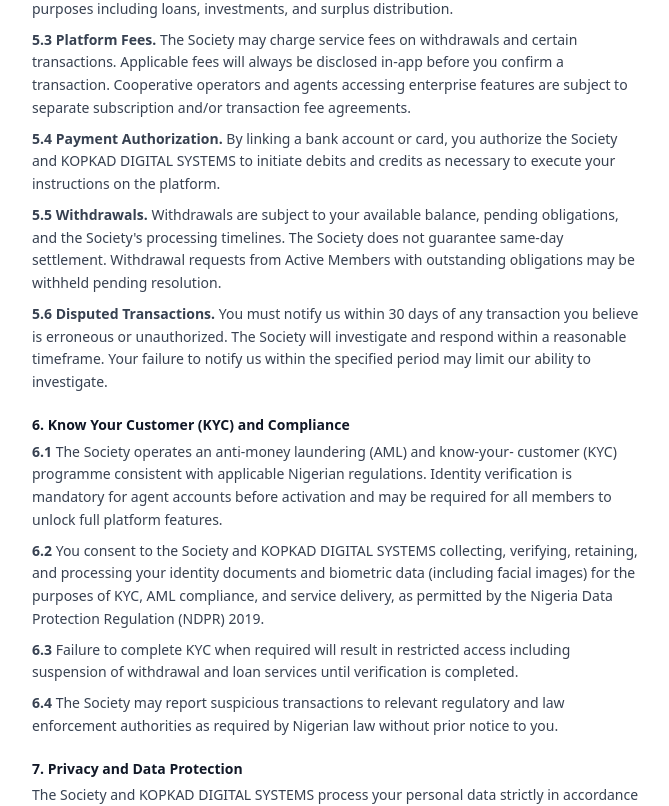
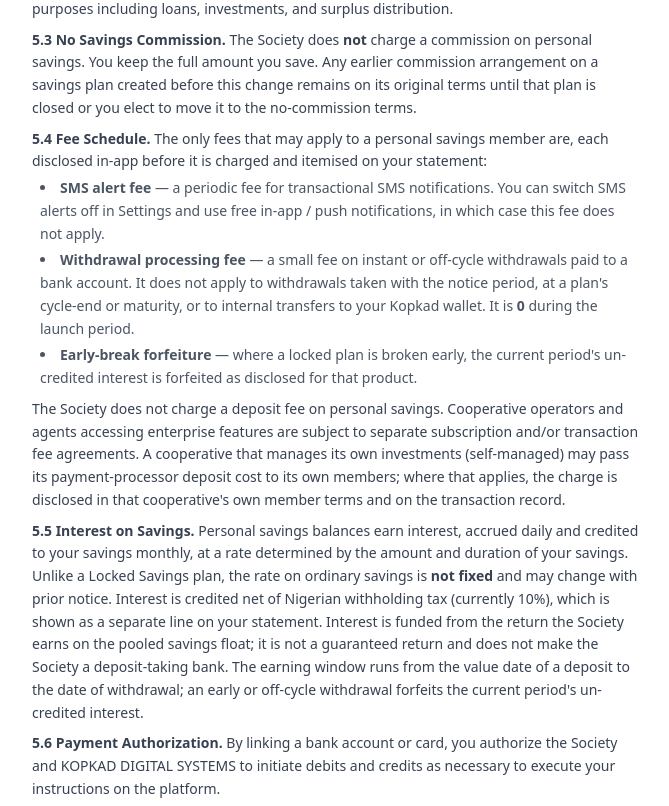
Before and after one commit to Ofektom/kopkad-landing, a React (Vite) app: page /terms in a window 1280 px wide. Shown: the part 2320-3126 px from the top of the page, without its empty margins (304-973 px from the left). Built offline with nearby package versions, Linux system fonts and the light colour scheme; no server answers; the HTML template or start-up script is replaced by a standard one.

Commit message:
update page

```diff
--- a/src/landing/Landing.jsx
+++ b/src/landing/Landing.jsx
@@ -169,7 +169,7 @@
 
     {/* Lock badge */}
     <rect x="96" y="46" width="88" height="22" rx="11" fill="white" opacity="0.15" />
-    <text x="108" y="61" fontSize="10" fill="white" fontFamily="sans-serif" fontWeight="600">🔒 Fixed Growth Fund</text>
+    <text x="108" y="61" fontSize="10" fill="white" fontFamily="sans-serif" fontWeight="600">🔒 Locked Savings</text>
 
     {/* Principal */}
     <text x="96" y="90" fontSize="9" fill="#a5f3fc" fontFamily="sans-serif">Principal Amount</text>
@@ -224,7 +224,7 @@
     {/* Floating cards */}
     <rect x="0" y="60" width="68" height="68" rx="14" fill="white" opacity="0.97" />
     <text x="18" y="92" fontSize="22" fontFamily="sans-serif">📈</text>
-    <text x="10" y="112" fontSize="7" fill="#374151" fontFamily="sans-serif" fontWeight="600">Guaranteed</text>
+    <text x="10" y="112" fontSize="7" fill="#374151" fontFamily="sans-serif" fontWeight="600">Fixed-rate</text>
     <text x="14" y="122" fontSize="7" fill="#6b7280" fontFamily="sans-serif">Returns</text>
 
     <rect x="388" y="150" width="110" height="62" rx="14" fill="white" opacity="0.97" />
@@ -573,7 +573,7 @@
     { icon: ClipboardList, color: 'bg-cyan-700',   title: 'AJO Daily Card Marking',    desc: 'The core market savings workflow. QR-linked physical cards let agents mark daily contributions in seconds.' },
     { icon: QrCode,           color: 'bg-orange-500', title: 'QR Physical Card System',    desc: 'Print QR savings cards for members. Scan with any smartphone to instantly open their account.' },
     { icon: TrendingUp,       color: 'bg-emerald-600', title: 'Interest on Your Savings',   desc: 'No commission to save. Your balance earns interest, accrued daily and credited monthly — up to 10% p.a. depending on how much and how long you save. Rate can change with notice; 10% withholding tax applies.' },
-    { icon: Lock,             color: 'bg-indigo-600', title: 'Fixed Growth Funds',         desc: 'Lock money for 3–12 months and earn guaranteed interest up to 20% p.a. Rate locked at creation.' },
+    { icon: Lock,             color: "bg-indigo-600", title: "Locked Savings",              desc: "Lock money for 3–12 months at a fixed rate up to 13% p.a., set at creation. Add money any time (Flexible Lock) or lock a one-off sum (Fixed Lock)." },
     { icon: TrendingUp,    color: 'bg-emerald-600',title: 'Cash Flow Monitoring',       desc: 'Real-time inflow and expense tracking with auto-generated income statements and balance sheets.' },
     { icon: Calculator,    color: 'bg-orange-500', title: 'Budget Planner',             desc: 'Create budgets for any purpose and track spending against them in real time.' },
     { icon: Banknote,          color: 'bg-cyan-700',   title: 'Daily Expense Tracker',      desc: 'Log and categorise every expense. Know exactly where every naira goes with daily breakdowns.' },
@@ -583,7 +583,7 @@
 
   const steps = [
     { icon: Users2,      color: 'bg-cyan-700',   title: 'Sign Up & Verify',         desc: 'Create your account, choose your role, and verify your identity to unlock all features.' },
-    { icon: ClipboardList,  color: 'bg-orange-500', title: 'Set Up Your Operation',    desc: 'Add members or savings goals, configure groups, start tracking contributions, or set up a Fixed Growth Fund.' },
+    { icon: ClipboardList,  color: 'bg-orange-500', title: 'Set Up Your Operation',    desc: 'Add members or savings goals, configure groups, start tracking contributions, or open a Locked Savings plan.' },
     { icon: CircleDollarSign, color: 'bg-cyan-700',   title: 'Grow, Track & Pay Out',    desc: 'Collect savings, monitor cash flow in real time, and process approved withdrawals with full audit trails.' },
   ];
 
@@ -601,7 +601,7 @@
     {
       name: 'Fatima B.', location: 'Kano', role: 'Personal Saver',
       initials: 'FB', avatarBg: 'bg-indigo-600',
-      quote: 'The budget planner and expense tracker changed how I manage money. I know where every naira goes — and I have a Fixed Growth Fund growing for my daughter\'s education.',
+      quote: 'The budget planner and expense tracker changed how I manage money. I know where every naira goes — and I have a Locked Savings plan growing for my daughter\'s education.',
     },
   ];
 
@@ -616,7 +616,7 @@
     },
     {
       q: 'How does my money earn interest?',
-      a: 'Your balance accrues interest every day and it is credited to your savings monthly — up to 10% per year depending on how much and how long you save. Unlike a Fixed Growth Fund, a regular savings rate is not locked: it can change with notice. 10% withholding tax applies to interest.',
+      a: 'Your balance accrues interest every day and it is credited to your savings monthly — up to 10% per year depending on how much and how long you save. Unlike a Locked Savings plan, a regular savings rate is not locked: it can change with notice. 10% withholding tax applies to interest.',
     },
     {
       q: 'Do I need to verify my identity (BVN)?',
@@ -624,7 +624,7 @@
     },
     {
       q: 'What is the difference between the main app and Cooperative by Kopkad?',
-      a: 'The main app is for thrift collectors and personal finance: QR card markings, no-commission savings that earn daily interest, Fixed Growth Funds, cash flow monitoring, and budget tracking. Cooperative by Kopkad is a standalone platform for running a cooperative society — with personal member wallets, 10-digit account numbers, savings interest, contribution groups, loans, and a branded member portal.',
+      a: 'The main app is for thrift collectors and personal finance: QR card markings, no-commission savings that earn daily interest, Locked Savings, cash flow monitoring, and budget tracking. Cooperative by Kopkad is a standalone platform for running a cooperative society — with personal member wallets, 10-digit account numbers, savings interest, contribution groups, loans, and a branded member portal.',
     },
     {
       q: 'How does Cooperative by Kopkad pricing work?',
@@ -635,8 +635,8 @@
       a: 'Every activated cooperative member gets a permanent 10-digit account number. Members transfer from any Nigerian bank directly to that number — no reference or narration needed. The deposit appears in their cooperative wallet within seconds.',
     },
     {
-      q: 'What are Fixed Growth Funds?',
-      a: 'Fixed Growth Funds let you lock a sum for 3 to 12 months and earn guaranteed interest up to 20% per annum. Your rate is locked at creation and never changes regardless of market conditions. The projected interest at maturity is shown before you commit a single naira.',
+      q: "What is Locked Savings?",
+      a: "Locked Savings lets you lock a sum for 3 to 12 months at a fixed rate — up to 13% per annum — set when you open the plan and unchanged for the term. Choose Flexible Lock to keep adding money until maturity, or Fixed Lock for a single lump sum. The projected interest at maturity (less 10% withholding tax) is shown before you commit a single naira.",
     },
     {
       q: 'How does the Cash Flow Monitor work?',
@@ -676,7 +676,7 @@
               <span className="text-orange-400">financial platform</span>
             </h1>
             <p className="text-lg text-cyan-100 mb-10 leading-relaxed max-w-xl">
-              The main app handles personal savings, thrift operations, and Fixed Growth Funds.
+              The main app handles personal savings, thrift operations, and Locked Savings.
               Cooperative by Kopkad is a full SaaS for running cooperative societies — with
               member wallets, loans, and a branded member portal.
             </p>
@@ -885,27 +885,27 @@
             </div>
           </div>
 
-          {/* Fixed Growth Funds spotlight */}
+          {/* Locked Savings spotlight */}
           <div className="grid grid-cols-1 lg:grid-cols-2 gap-16 items-center mb-20">
             <div className="order-1 lg:order-2 flex justify-center">
               <InvestmentIllustration />
             </div>
             <div className="order-2 lg:order-1">
               <span className="inline-block bg-indigo-100 text-indigo-700 text-xs font-bold px-3 py-1.5 rounded-full mb-4 uppercase tracking-wide">
-                Fixed Growth Funds
+                Locked Savings
               </span>
               <h3 className="text-2xl sm:text-3xl font-extrabold text-gray-900 leading-tight mb-4">
-                Lock it. Grow it. Collect guaranteed returns.
+                Lock it. Grow it. Collect a fixed-rate return.
               </h3>
               <p className="text-gray-500 text-sm leading-relaxed mb-6">
                 Choose an amount, pick a lock period, and see exactly how much you will earn at
-                maturity — before committing a single naira. Up to 20% per annum, rate locked at creation.
+                maturity — before committing a single naira. Up to 13% per annum, rate locked at creation.
               </p>
               <div className="space-y-3">
                 {[
-                  { icon: Lock,       title: 'Guaranteed interest rates', desc: 'Rate locked at creation — never changes regardless of market conditions.' },
-                  { icon: LineChart,  title: 'Returns calculator',        desc: 'See your exact earnings at maturity before investing.' },
-                  { icon: Wallet,     title: 'Flexible durations',        desc: '3-month, 6-month, or 12-month lock periods to match your goals.' },
+                  { icon: Lock,       title: "Fixed interest rate",       desc: "Rate locked at creation — never changes for the term." },
+                  { icon: LineChart,  title: "Returns calculator",        desc: "See your projected earnings at maturity before you commit." },
+                  { icon: Wallet,     title: "Flexible or Fixed Lock",     desc: "Add money any time, or lock a one-off sum. 3, 6, 9 or 12-month terms." },
                 ].map(({ icon: Icon, title, desc }) => (
                   <div key={title} className="flex gap-3">
                     <div className="w-9 h-9 bg-indigo-100 rounded-xl flex items-center justify-center flex-shrink-0 mt-0.5">
--- a/src/legal/CoopMemberTerms.jsx
+++ b/src/legal/CoopMemberTerms.jsx
@@ -74,6 +74,31 @@
         appropriate legal channels in accordance with Nigerian cooperative law. Kopkad does not
         adjudicate member-cooperative disputes and cannot intervene in such matters.
       </p>
+      <p className="mt-2">
+        <strong>3.5 Fund Custody Model.</strong> Your cooperative operates in one of two modes,
+        disclosed to you by the cooperative:
+      </p>
+      <ul className="list-disc list-inside pl-2 mt-1 space-y-1 text-gray-600">
+        <li>
+          <strong>Platform-managed</strong> — member deposits settle to a pooled account
+          controlled by Kopkad on the cooperative's behalf, and your balance is an entry in the
+          cooperative's ledger on the platform.
+        </li>
+        <li>
+          <strong>Self-managed</strong> — member deposits settle directly to the cooperative's
+          own bank account, and the cooperative manages any investment of those funds itself.
+        </li>
+      </ul>
+      <p className="mt-2">
+        <strong>3.6 Deposit and Withdrawal Charges.</strong> Kopkad does not charge cooperative
+        members a deposit fee. A <strong>self-managed</strong> cooperative bears its own
+        payment-processor cost on member deposits and may pass that cost to the depositing
+        member; where it does, the amount is disclosed on the transaction record and (depending
+        on the cooperative's setting) either shown at deposit time or recovered pro-rata when
+        you withdraw. Any withdrawal or service charge set by your cooperative is disclosed
+        before you confirm the transaction. Savings interest, where your cooperative offers it,
+        is credited at the rate your cooperative sets and net of applicable withholding tax.
+      </p>
     </section>
 
     <section>
--- a/src/legal/TermsContent.jsx
+++ b/src/legal/TermsContent.jsx
@@ -145,24 +145,76 @@
         cooperative purposes including loans, investments, and surplus distribution.
       </p>
       <p className="mt-2">
-        <strong>5.3 Platform Fees.</strong> The Society may charge service fees on withdrawals
-        and certain transactions. Applicable fees will always be disclosed in-app before you
-        confirm a transaction. Cooperative operators and agents accessing enterprise features are
-        subject to separate subscription and/or transaction fee agreements.
+        <strong>5.3 No Savings Commission.</strong> The Society does <strong>not</strong> charge a
+        commission on personal savings. You keep the full amount you save. Any earlier
+        commission arrangement on a savings plan created before this change remains on its
+        original terms until that plan is closed or you elect to move it to the
+        no-commission terms.
       </p>
       <p className="mt-2">
-        <strong>5.4 Payment Authorization.</strong> By linking a bank account or card, you
+        <strong>5.4 Fee Schedule.</strong> The only fees that may apply to a personal savings
+        member are, each disclosed in-app before it is charged and itemised on your statement:
+      </p>
+      <ul className="list-disc list-inside pl-2 mt-1 space-y-1 text-gray-600">
+        <li>
+          <strong>SMS alert fee</strong> — a periodic fee for transactional SMS notifications.
+          You can switch SMS alerts off in Settings and use free in-app / push notifications, in
+          which case this fee does not apply.
+        </li>
+        <li>
+          <strong>Withdrawal processing fee</strong> — a small fee on instant or off-cycle
+          withdrawals paid to a bank account. It does not apply to withdrawals taken with the
+          notice period, at a plan's cycle-end or maturity, or to internal transfers to your
+          Kopkad wallet. It is <strong>0</strong> during the launch period.
+        </li>
+        <li>
+          <strong>Early-break forfeiture</strong> — where a locked plan is broken early, the
+          current period's un-credited interest is forfeited as disclosed for that product.
+        </li>
+      </ul>
+      <p className="mt-2">
+        The Society does not charge a deposit fee on personal savings. Cooperative operators
+        and agents accessing enterprise features are subject to separate subscription and/or
+        transaction fee agreements. A cooperative that manages its own investments
+        (self-managed) may pass its payment-processor deposit cost to its own members; where
+        that applies, the charge is disclosed in that cooperative's own member terms and on the
+        transaction record.
+      </p>
+      <p className="mt-2">
+        <strong>5.5 Interest on Savings.</strong> Personal savings balances earn interest,
+        accrued daily and credited to your savings monthly, at a rate determined by the amount
+        and duration of your savings. Unlike a Locked Savings plan, the rate on ordinary savings
+        is <strong>not fixed</strong> and may change with prior notice. Interest is credited net
+        of Nigerian withholding tax (currently 10%), which is shown as a separate line on your
+        statement. Interest is funded from the return the Society earns on the pooled savings
+        float; it is not a guaranteed return and does not make the Society a deposit-taking
+        bank. The earning window runs from the value date of a deposit to the date of
+        withdrawal; an early or off-cycle withdrawal forfeits the current period's un-credited
+        interest.
+      </p>
+      <p className="mt-2">
+        <strong>5.6 Payment Authorization.</strong> By linking a bank account or card, you
         authorize the Society and KOPKAD DIGITAL SYSTEMS to initiate debits and credits as
         necessary to execute your instructions on the platform.
       </p>
       <p className="mt-2">
-        <strong>5.5 Withdrawals.</strong> Withdrawals are subject to your available balance,
-        pending obligations, and the Society's processing timelines. The Society does not guarantee
-        same-day settlement. Withdrawal requests from Active Members with outstanding obligations
-        may be withheld pending resolution.
+        <strong>5.7 Withdrawals.</strong> Withdrawals are subject to your available balance,
+        pending obligations, and the Society's processing timelines. Net amounts, including any
+        applicable fee under 5.4, are disclosed before you confirm. The Society does not
+        guarantee same-day settlement. Withdrawal requests from Active Members with outstanding
+        obligations may be withheld pending resolution.
       </p>
       <p className="mt-2">
-        <strong>5.6 Disputed Transactions.</strong> You must notify us within 30 days of any
+        <strong>5.8 Agent Cash-Out for Unbanked Members.</strong> Where a member has no bank
+        account, a verified field agent may withdraw that member's matured savings as cash on
+        the member's behalf. Each such withdrawal requires a one-time code sent by SMS to the
+        member's own registered phone number, is subject to per-transaction and daily limits,
+        and may be reversed if the member reports that they did not authorize it within the
+        disclosed dispute window. The value is settled to the agent, who hands the member the
+        cash.
+      </p>
+      <p className="mt-2">
+        <strong>5.9 Disputed Transactions.</strong> You must notify us within 30 days of any
         transaction you believe is erroneous or unauthorized. The Society will investigate and
         respond within a reasonable timeframe. Your failure to notify us within the specified
         period may limit our ability to investigate.
```
Also changed, not shown: 4 other files (tests, documents, lock files or other folders).
